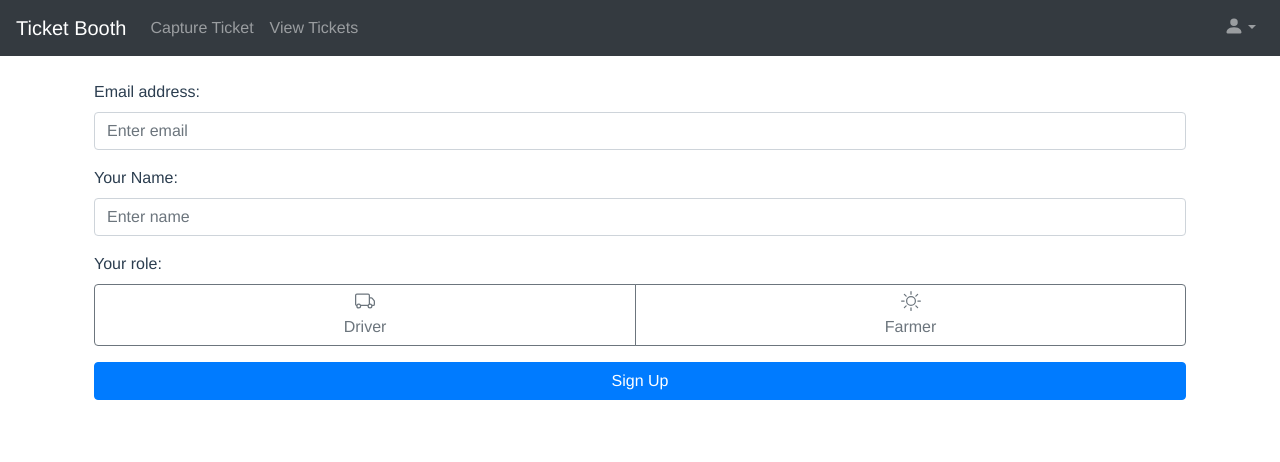
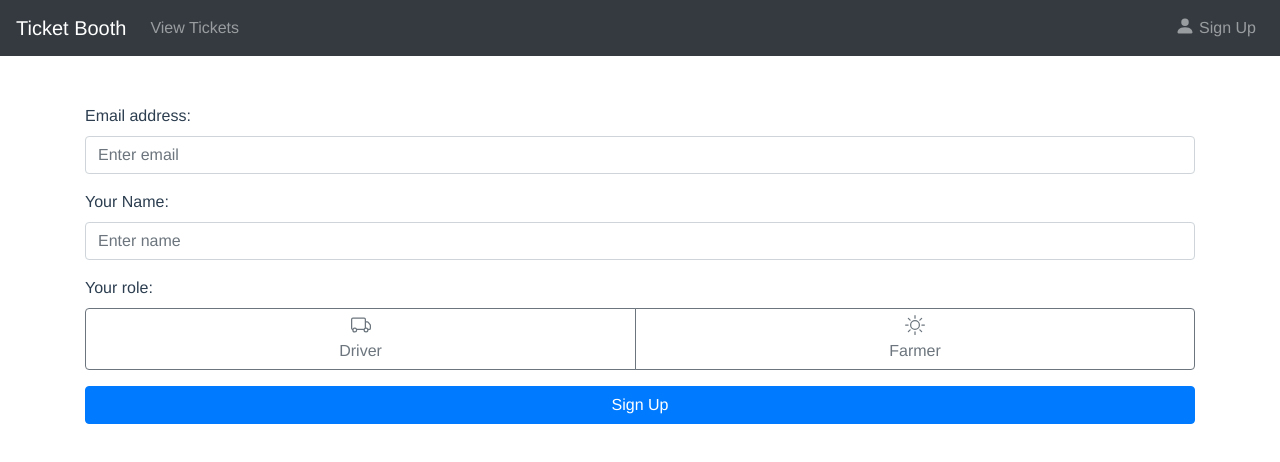
Before and after one commit to sep/agrinovus-receipts-prototype, a Vue app: page /agrinovus-receipts-prototype/login in a window 1280 px wide. Shown: the top 462 px of the page. Built offline with nearby package versions, Linux system fonts and the light colour scheme.

Commit message:
Redirect to Account page on successful sign up

```diff
--- /dev/null
+++ b/src/components/Account.vue
@@ -0,0 +1,33 @@
+<template>
+    <b-col>
+        <h1><BIconPersonSquare font-scale="2"/></h1>
+        <h1>{{ this.username }}</h1>
+        <h2 class="text-muted">{{ this.email }}</h2>
+    </b-col>
+</template>
+
+<script>
+import BIconPersonSquare from 'bootstrap-vue';
+
+export default {
+  name: 'Account',
+  components: [BIconPersonSquare],
+  data() {
+    return {
+      username: '',
+      email: '',
+      persona: '',
+    };
+  },
+  mounted() {
+    this.username = this.$route.query.name;
+    this.email = this.$route.query.email;
+    this.persona = this.$route.query.persona;
+  },
+  watch: {
+    $route(to) {
+      this.username = to.query.name;
+    },
+  },
+};
+</script>
--- a/src/components/LogIn.vue
+++ b/src/components/LogIn.vue
@@ -1,5 +1,5 @@
 <template>
-  <div class='container p-4'>
+  <div class='container'>
     <b-form @submit="onSubmit" @reset="onReset" v-if="show">
       <b-form-group label="Email address:" label-align="left" label-for="input-1">
         <b-form-input
@@ -52,14 +52,13 @@ export default {
         name: '',
         persona: '',
       },
-      personas: ['Driver', 'Farmer'],
       show: true,
     };
   },
   methods: {
     onSubmit(evt) {
       evt.preventDefault();
-      alert(JSON.stringify(this.form));
+      this.$router.push({ name: 'account', query: this.form });
     },
     onReset(evt) {
       evt.preventDefault();
--- a/src/components/NavBar.vue
+++ b/src/components/NavBar.vue
@@ -1,22 +1,18 @@
 <template>
-  <b-navbar toggleable="lg" type="dark" variant="dark">
+  <b-navbar toggleable="lg" type="dark" variant="dark" class="mb-5">
     <b-navbar-brand to="/">Ticket Booth</b-navbar-brand>
 
     <b-navbar-toggle target="nav-collapse"></b-navbar-toggle>
 
     <b-collapse id="nav-collapse" is-nav>
       <b-navbar-nav>
-        <b-nav-item to="camera">Capture Ticket</b-nav-item>
-        <b-nav-item to="tickets">View Tickets</b-nav-item>
+        <b-nav-item to="/camera" v-if="persona == 'driver'">Capture Ticket</b-nav-item>
+        <b-nav-item to="/tickets">View Tickets</b-nav-item>
       </b-navbar-nav>
 
-      <b-navbar-nav class="ml-auto">
-        <b-nav-item-dropdown right>
-          <template #button-content>
-            <em><BIconPersonFill/></em>
-          </template>
-          <b-dropdown-item to="login">Sign Up</b-dropdown-item>
-        </b-nav-item-dropdown>
+      <b-navbar-nav class="ml-auto" right>
+        <b-nav-item to="/login" v-if="!persona"><BIconPersonFill/> Sign Up</b-nav-item>
+        <b-nav-item to="/account" v-else><BIconPersonFill/></b-nav-item>
       </b-navbar-nav>
     </b-collapse>
   </b-navbar>
@@ -28,5 +24,17 @@ import BIconPersonFill from 'bootstrap-vue';
 export default {
   name: 'NavBar',
   components: [BIconPersonFill],
+  data() {
+    return {
+      persona: '',
+      username: '',
+    };
+  },
+  watch: {
+    $route(to) {
+      this.persona = to.query.persona;
+      this.username = to.query.name;
+    },
+  },
 };
 </script>
--- a/src/components/TicketCaptor.vue
+++ b/src/components/TicketCaptor.vue
@@ -1,5 +1,5 @@
 <template>
-  <div class='container p-4'>
+  <div class='container'>
     <b-alert
       class="fixed-top"
       :show="dismissCountDown"
--- a/src/main.js
+++ b/src/main.js
@@ -8,6 +8,7 @@ import Home from '@/components/Home.vue';
 import TicketCaptor from '@/components/TicketCaptor.vue';
 import TicketViewer from '@/components/TicketViewer.vue';
 import LogIn from '@/components/LogIn.vue';
+import Account from '@/components/Account.vue';
 
 Vue.use(VueRouter);
 Vue.use(BootstrapVue);
@@ -36,6 +37,11 @@ const routes = [
     path: '/login',
     component: LogIn,
   },
+  {
+    name: 'account',
+    path: '/account',
+    component: Account,
+  },
 ];
 
 const router = new VueRouter({
```
